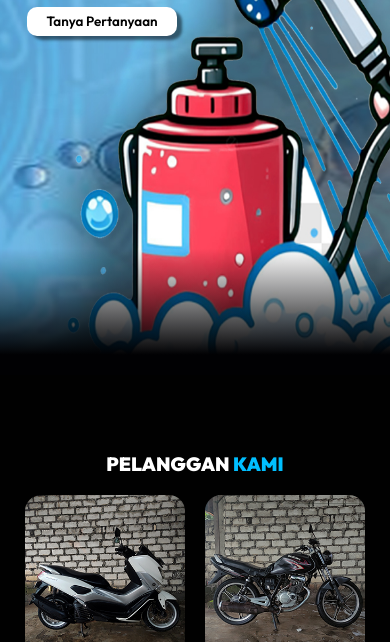
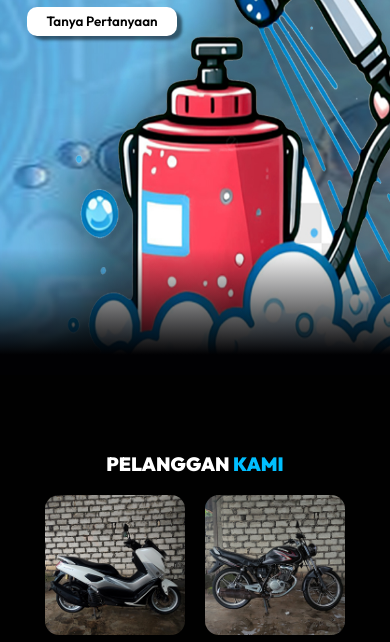
Before and after one commit to cucimotor/cuci-motor-salju, a plain HTML site: page index.html in a window 390 px wide. Shown: the part 469-1111 px from the top of the page. Drawn offline with nearby package versions, Linux system fonts and the light colour scheme.

Commit message:
resize hover

```diff
--- a/style.css
+++ b/style.css
@@ -187,12 +187,12 @@ body {
   align-items: center;
 }
 .pelanggan .row .customer img {
-  width: 230px;
+  width: 250px;
   border-radius: 10%;
   margin-bottom: 0.3rem;
 }
 .pelanggan .row .customer img:hover {
-  width: 100%;
+  width: 300px;
   transition: all 0.5s ease;
 }
 
@@ -488,12 +488,12 @@ footer .sosial a:hover {
   }
 
   .pelanggan .row .customer img {
-    width: 160px;
+    width: 140px;
     margin-bottom: 1rem;
   }
 
   .pelanggan .row .customer img:hover {
-    width: 100%;
-    transition: all 0.5s ease;
+    width: 195px;
+    transition: 0.5s ease;
   }
 }
```
